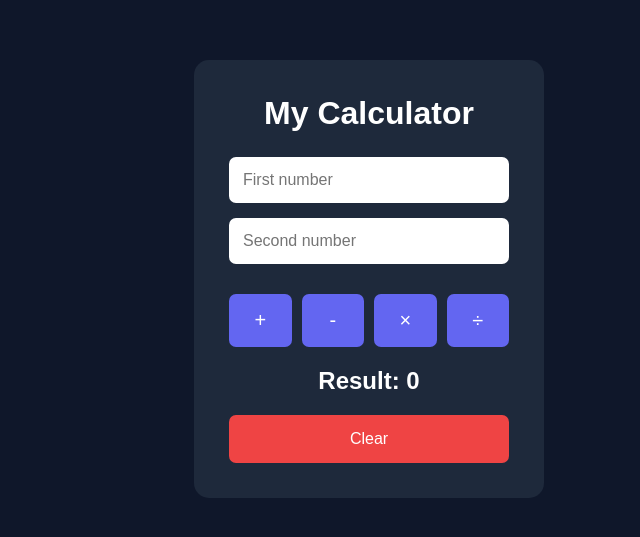
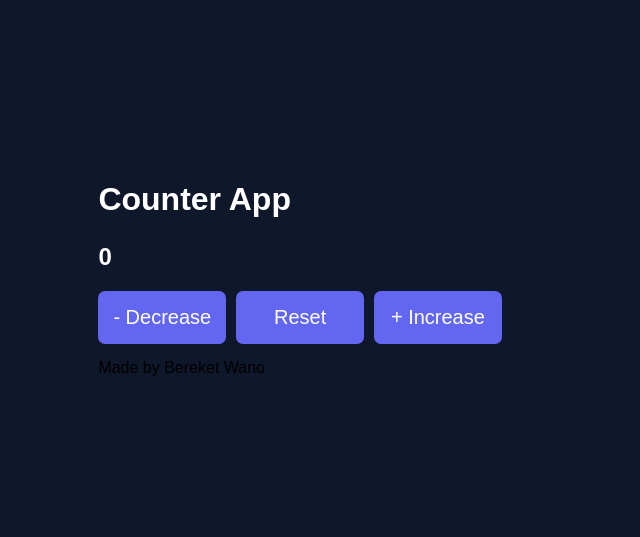
Before and after one commit to wanobereket-lab/beki_app, a plain HTML site: page index.htm in a window 1280 px wide. Shown: the part 121-658 px from the top of the page, without its empty margins (271-911 px from the left). Drawn offline with Linux system fonts and the light colour scheme.

Commit message:
Build interactive counter app

```diff
--- a/index.htm
+++ b/index.htm
@@ -3,34 +3,32 @@
 <head>
     <meta charset="UTF-8">
     <meta name="viewport" content="width=device-width, initial-scale=1.0">
-    <title>Day 7 - Calculator</title>
+    <title>Day 8 - Counter App</title>
     <link rel="stylesheet" href="style.css">
 </head>
 <body>
 
-    <div class="calculator">
+    <div class="container">
 
-        <h1>My Calculator</h1>
+        <h1>Counter App</h1>
 
-        <input type="number" id="num1" placeholder="First number">
-
-        <input type="number" id="num2" placeholder="Second number">
+        <h2 id="count">0</h2>
 
         <div class="buttons">
-            <button onclick="calculate('+')">+</button>
-            <button onclick="calculate('-')">-</button>
-            <button onclick="calculate('*')">×</button>
-            <button onclick="calculate('/')">÷</button>
+
+            <button id="decrease">- Decrease</button>
+
+            <button id="reset">Reset</button>
+
+            <button id="increase">+ Increase</button>
+
         </div>
 
-        <h2 id="result">Result: 0</h2>
-
-        <button class="clear" onclick="clearCalculator()">
-            Clear
-        </button>
+        <p>Made by Bereket Wano</p>
 
     </div>
 
     <script src="script.js"></script>
+
 </body>
 </html>
```
